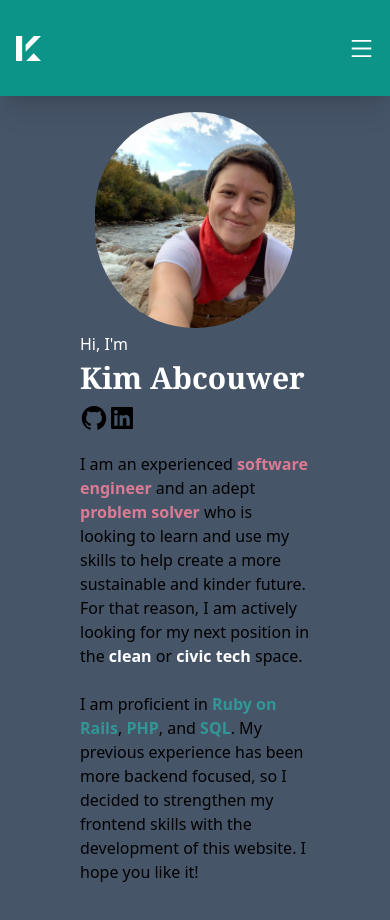
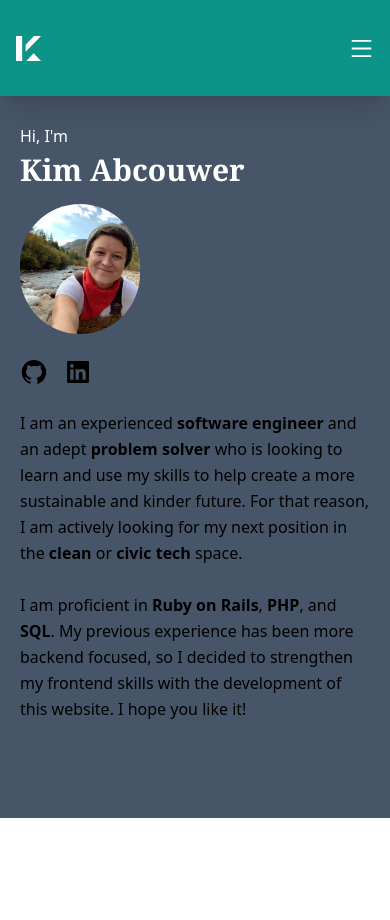
Before and after one commit to kabcouwer/blog, a Next.js app: page / in a window 390 px wide. Shown: the top 920 px of the page. After the commit the page ends 844 px from the top, so only its background shows below. Built offline with nearby package versions, Linux system fonts and the light colour scheme.

Commit message:
Add mobile and desktop layouts for about section

```diff
--- /dev/null
+++ b/components/layouts/AboutDesktopLayout.tsx
@@ -0,0 +1,70 @@
+import React from "react";
+import Image, { StaticImageData } from "next/image";
+
+type AboutDesktopProps = {
+  attributes: {
+    name: string;
+    bio: JSX.Element;
+    avatar: StaticImageData;
+    githubLink: string;
+    githubIcon: JSX.Element;
+    linkedinLink: string;
+    linkedinIcon: JSX.Element;
+  };
+};
+
+export default function AboutDesktopLayout(props: AboutDesktopProps) {
+  const {
+    name,
+    bio,
+    avatar,
+    githubLink,
+    githubIcon,
+    linkedinLink,
+    linkedinIcon,
+  } = props.attributes;
+
+  return (
+    <div className="container mx-auto px-5 py-24 cursor-auto">
+      <div className="md:w-4/5 mx-auto flex flex-wrap">
+        <div className="md:w-1/2 w-full md:pl-10 md:py-6 mt-6 md:mt-0 cursor-auto">
+          <p className="text-white my-1 max-w-[460px]">Hi, I&apos;m</p>
+          <h1 className="text-white font-bold text-3xl font-serif">{name}</h1>
+          <div className="flex justify-left mt-2 mb-6">
+            <div className="">
+              <a
+                rel="noopener noreferrer"
+                target="_blank"
+                href={githubLink}
+                className="flex gap-2"
+              >
+                {githubIcon}
+              </a>
+            </div>
+            <div className="">
+              <a
+                rel="noopener noreferrer"
+                target="_blank"
+                href={linkedinLink}
+                className="flex gap-2"
+              >
+                {linkedinIcon}
+              </a>
+            </div>
+          </div>
+          <p className="leading-relaxed max-w-[460px]">{bio}</p>
+        </div>
+        <div className="md:py-8 md:m-auto align-center cursor-auto">
+          <Image
+            alt={name}
+            className="rounded-full"
+            src={avatar}
+            placeholder="blur"
+            width={200}
+            priority
+          />
+        </div>
+      </div>
+    </div>
+  );
+}
--- /dev/null
+++ b/components/layouts/AboutMobileLayout.tsx
@@ -0,0 +1,70 @@
+import React from "react";
+import Image, { StaticImageData } from "next/image";
+
+type AboutMobileProps = {
+  attributes: {
+    name: string;
+    avatar: StaticImageData;
+    githubLink: string;
+    githubIcon: JSX.Element;
+    linkedinLink: string;
+    linkedinIcon: JSX.Element;
+    bio: JSX.Element;
+  };
+};
+
+export default function AboutMobileLayout(props: AboutMobileProps) {
+  const {
+    name,
+    bio,
+    avatar,
+    githubLink,
+    githubIcon,
+    linkedinLink,
+    linkedinIcon,
+  } = props.attributes;
+
+  return (
+    <div className="container mx-auto px-5 py-24 cursor-auto">
+      <div className="mx-auto flex flex-wrap">
+        <div className="w-full mt-6 cursor-auto">
+          <p className="text-white my-1 max-w-[460px]">Hi, I&apos;m</p>
+          <h1 className="text-white font-bold text-3xl font-serif">{name}</h1>
+          <div className="py-4 m-auto align-center cursor-auto">
+            <Image
+              alt={name}
+              className="rounded-full"
+              src={avatar}
+              placeholder="blur"
+              width={120}
+              priority
+            />
+          </div>
+          <div className="flex justify-left my-2">
+            <div className="">
+              <a
+                rel="noopener noreferrer"
+                target="_blank"
+                href={githubLink}
+                className="flex pr-4"
+              >
+                {githubIcon}
+              </a>
+            </div>
+            <div className="">
+              <a
+                rel="noopener noreferrer"
+                target="_blank"
+                href={linkedinLink}
+                className="flex pr-4"
+              >
+                {linkedinIcon}
+              </a>
+            </div>
+          </div>
+          <p className="leading-relaxed max-w-[460px] pt-4">{bio}</p>
+        </div>
+      </div>
+    </div>
+  );
+}
--- a/components/sections/about.tsx
+++ b/components/sections/about.tsx
@@ -1,52 +1,39 @@
-import Image from "next/image";
+"use client";
+
+import React from "react";
+import { useMediaQuery } from "@material-ui/core";
+
 import { AiOutlineGithub, AiFillLinkedin } from "react-icons/ai";
-import { name, bio, avatar } from "../../lib/info";
+import PersonalBio from "../content/personal-bio.mdx";
+import profilePic from "../../public/images/avatar.jpg";
+
+import AboutDesktopLayout from "../layouts/AboutDesktopLayout";
+import AboutMobileLayout from "../layouts/AboutMobileLayout";
+
+const attributes = {
+  name: "Kim Abcouwer",
+  bio: <PersonalBio />,
+  avatar: profilePic,
+  githubLink: "https://github.com/kabcouwer",
+  githubIcon: <AiOutlineGithub size={28} />,
+  linkedinLink: "https://www.linkedin.com/in/kim-abcouwer/",
+  linkedinIcon: <AiFillLinkedin size={28} />,
+};
 
 export default function About() {
+  const isMobile = useMediaQuery("(max-width:480px)");
+
   return (
     <section
       id="about"
-      className="flex flex-col md:flex-row justify-center mx-auto pb-20 pt-28 bg-slate-600"
+      // className="flex flex-col md:flex-row justify-center mx-auto pb-20 pt-28 bg-slate-600"
+      className="bg-slate-600"
     >
-      <div>
-        <div className="flex justify-center md:mt-8 md:flex-row">
-          <Image
-            alt={name}
-            className="rounded-full"
-            src={avatar}
-            placeholder="blur"
-            width={200}
-            priority
-          />
-        </div>
-      </div>
-      <div className="mx-20">
-        <p className="text-white my-1 max-w-[460px]">Hi, I&apos;m</p>
-        <h1 className="text-white font-bold text-3xl font-serif">{name}</h1>
-        <div className="flex justify-left my-2">
-          <div className="">
-            <a
-              rel="noopener noreferrer"
-              target="_blank"
-              href="https://github.com/kabcouwer"
-              className="flex gap-2"
-            >
-              <AiOutlineGithub size={28} />
-            </a>
-          </div>
-          <div className="">
-            <a
-              rel="noopener noreferrer"
-              target="_blank"
-              href="https://www.linkedin.com/in/kim-abcouwer?trk=profile-badge"
-              className="flex gap-2"
-            >
-              <AiFillLinkedin size={28} />
-            </a>
-          </div>
-        </div>
-        <p className="my-5 max-w-[460px]">{bio()}</p>
-      </div>
+      {isMobile ? (
+        <AboutMobileLayout attributes={attributes} />
+      ) : (
+        <AboutDesktopLayout attributes={attributes} />
+      )}
     </section>
   );
 }
--- a/lib/info.tsx
+++ /dev/null
@@ -1,31 +0,0 @@
-import profilePic from "../public/images/avatar.jpg";
-
-export const name = "Kim Abcouwer";
-export const avatar = profilePic;
-
-var textColors = {
-  white: "#fff",
-  coral: "#da7b93",
-  teal: "#319795",
-};
-
-export const bio = () => {
-  return (
-    <>
-      I am an experienced{" "}
-      <b style={{ color: textColors.coral }}>software engineer</b> and an adept
-      <b style={{ color: textColors.coral }}> problem solver </b> who is looking
-      to learn and use my skills to help create a more sustainable and kinder
-      future. For that reason, I am actively looking for my next position in the
-      <b style={{ color: textColors.white }}> clean</b> or{" "}
-      <b style={{ color: textColors.white }}>civic tech</b> space.
-      <br></br>
-      <br></br>I am proficient in{" "}
-      <b style={{ color: textColors.teal }}>Ruby on Rails</b>,{" "}
-      <b style={{ color: textColors.teal }}>PHP</b>, and{" "}
-      <b style={{ color: textColors.teal }}>SQL</b>. My previous experience has
-      been more backend focused, so I decided to strengthen my frontend skills
-      with the development of this website. I hope you like it!
-    </>
-  );
-};
```
